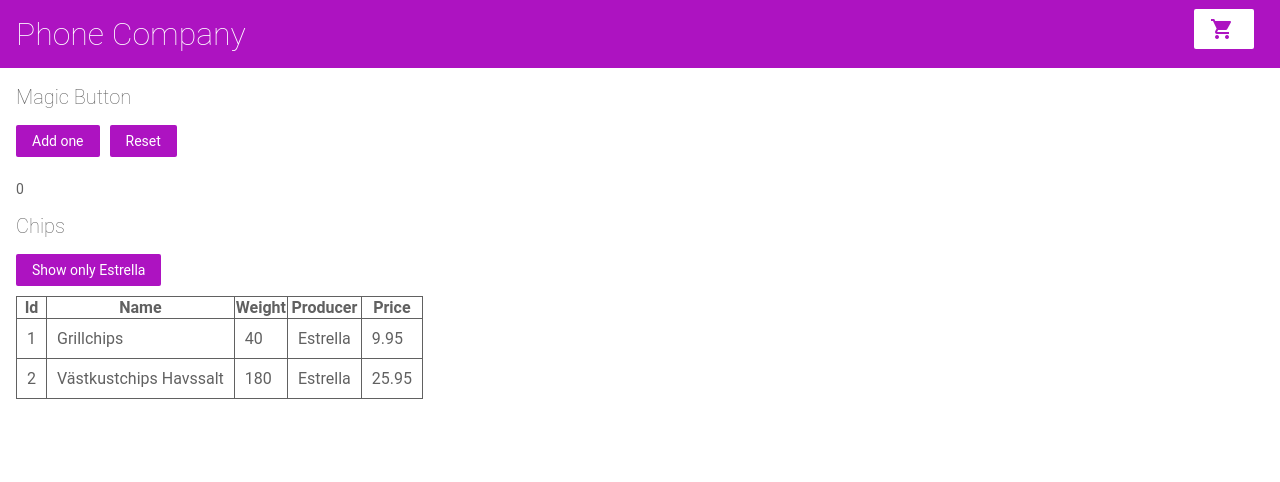
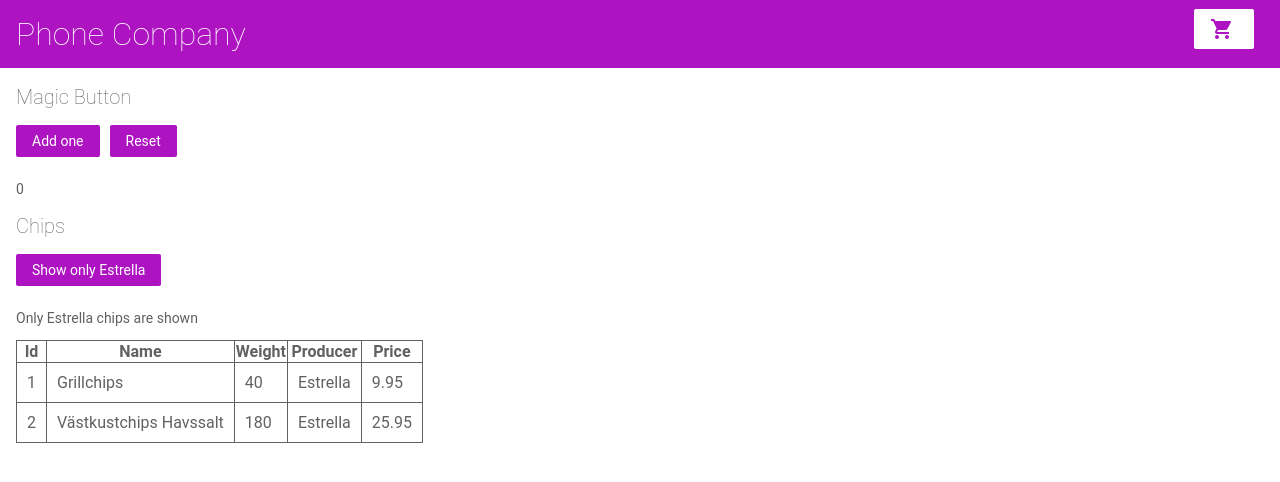
Before and after one commit to fladgast/gettingstarted, an Angular app: page /lab in a window 1280 px wide. Both pictures are taken after a click on the button "Show only Estrella". Shown: the top 482 px of the page. Built offline with nearby package versions, Linux system fonts and the light colour scheme.

Commit message:
Task 27 complete

```diff
--- a/src/app/lab/lab.component.html
+++ b/src/app/lab/lab.component.html
@@ -7,6 +7,7 @@
 <h2>Chips</h2>
 
 <button type="button" (click)="onlyEstrella()">Show only Estrella</button>
+<p *ngIf="isOnlyEstrella()">Only Estrella chips are shown</p>
 <table>
     <tr>
         <th>Id</th>
--- a/src/app/lab/lab.component.ts
+++ b/src/app/lab/lab.component.ts
@@ -1,4 +1,5 @@
 import { Component } from '@angular/core';
+import { count } from 'console';
 
 import { Chips, chipsTypes } from '../chips';
 
@@ -29,7 +30,21 @@ export class LabComponent {
         onlyEstrellaArray.push(chips)
       }
     }
-    this.chipsTypes = onlyEstrellaArray
+    this.chipsTypes = [...onlyEstrellaArray]
+  }
+
+  isOnlyEstrella(): boolean {
+    let count: number = 0;
+
+    for (let chips of chipsTypes) {
+      if (chips.producer == 'Estrella') {
+        count++
+      }
+    }
+    if (this.chipsTypes.length == count) {
+      return true
+    }
+    return false
   }
 
 }
```
